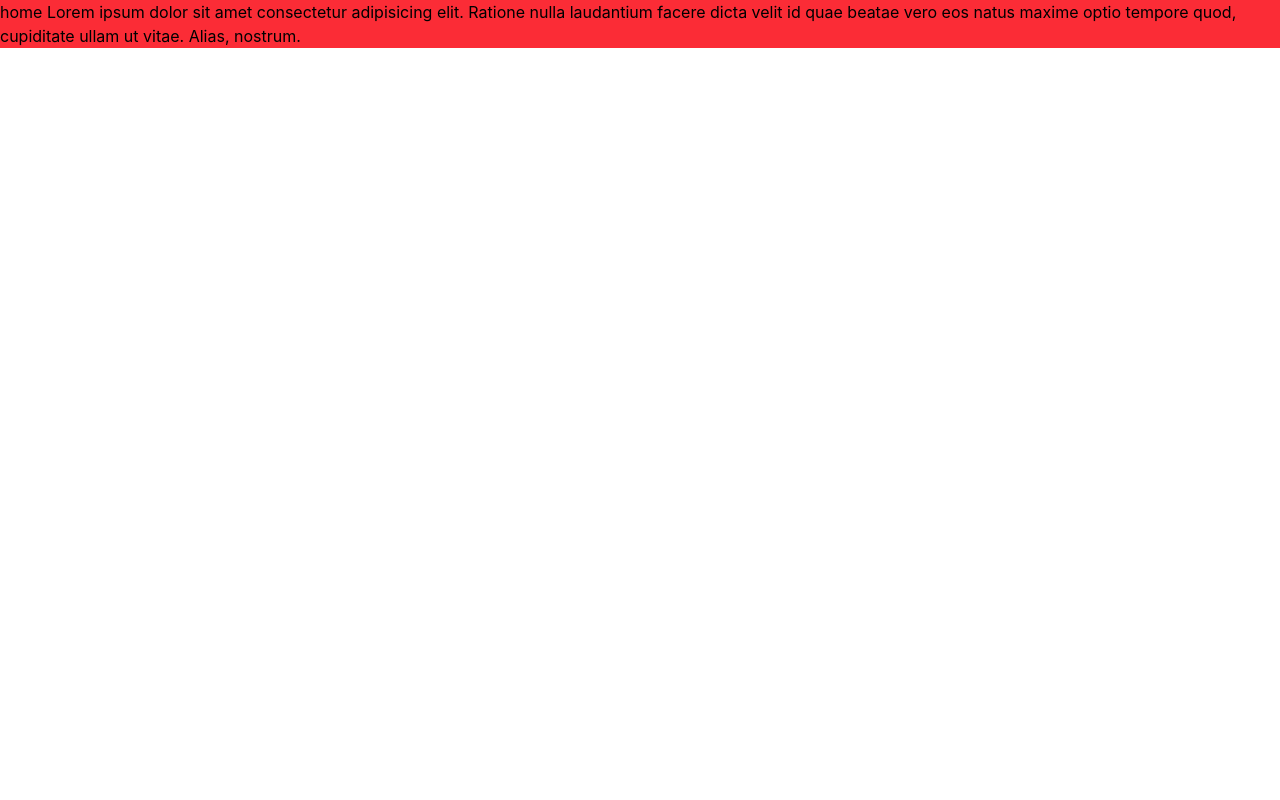
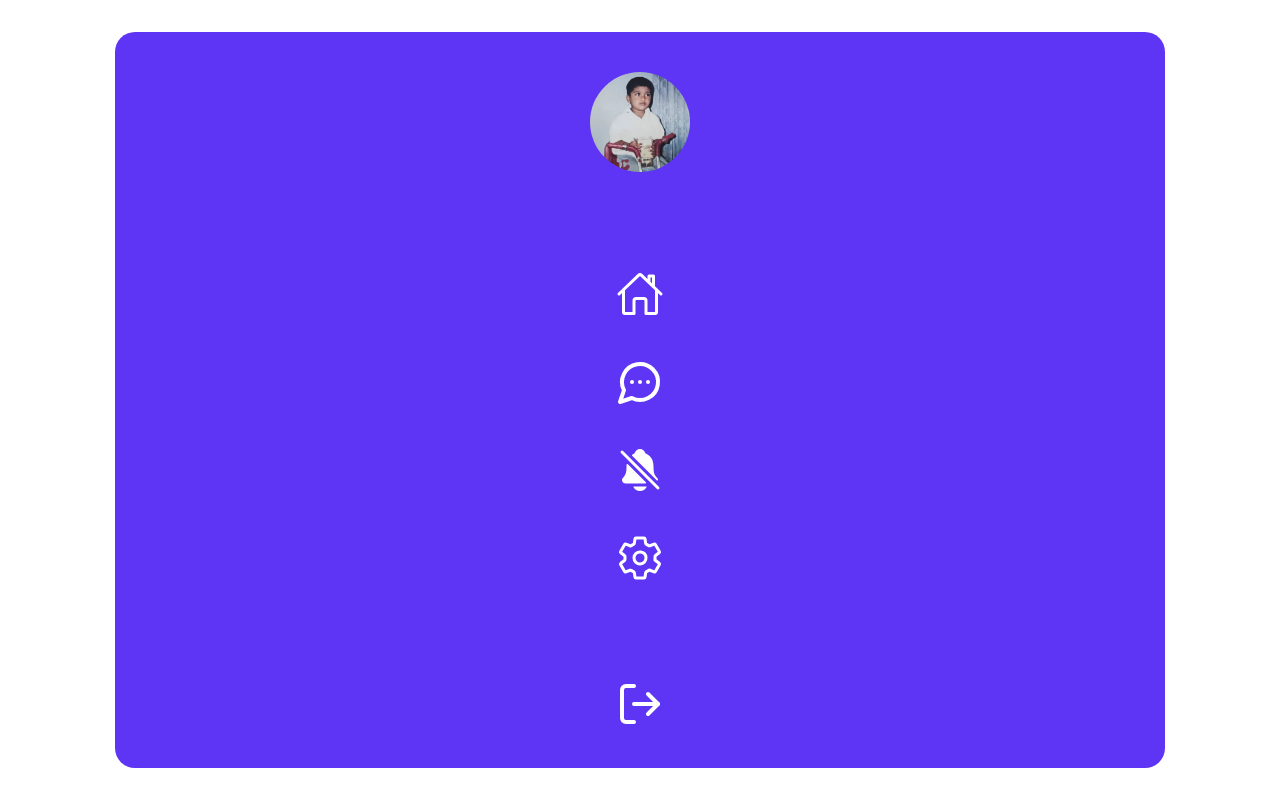
Before and after one commit to bijoysahadev/linkUp, a React (Vite) app: page /Home in a window 1280 px wide. Built offline with nearby package versions, Linux system fonts and the light colour scheme.

Commit message:
feat:added route to different pages and desgin

```diff
--- a/src/App.jsx
+++ b/src/App.jsx
@@ -6,6 +6,10 @@ import {
 import Home from "./Pages/Home";
 import Login from "./Pages/Login";
 import Regestration from "./Pages/Regestration";
+import Setting from './Pages/Setting'
+import Message from './Pages/Message'
+import NotificationPage from "./Pages/NotificationPage";
+import Rootlayout from './Layouts/RootLayouts'
 const router = createBrowserRouter(
   createRoutesFromElements(
   <>
@@ -21,7 +25,12 @@ const router = createBrowserRouter(
       path="/Regestration"
       element={<Regestration />}>
 </Route>
+  <Route path="/" element={<Rootlayout/>} >
+     <Route path="/Setting" element={<Setting/>} ></Route>
 
+ <Route path="/Message" element={<Message/>} ></Route>
+ <Route path="/NotificationPage" element={<NotificationPage/>} ></Route>
+  </Route>
   </>
   )
 );
--- /dev/null
+++ b/src/Componets/Sidebar.jsx
@@ -0,0 +1,35 @@
+import React from 'react'
+import Profile from '../assets/Profile.jpg';
+import { IoHomeOutline } from "react-icons/io5";
+import Image from './Image';
+import { LuMessageCircleMore } from "react-icons/lu";
+import { IoNotificationsOff } from "react-icons/io5";
+import { IoSettingsOutline } from "react-icons/io5";
+import { LuLogOut } from "react-icons/lu";
+const Sidebar = () => {
+  return (
+    <div className='w-full h-screen flex justify-center items-center ' >
+      <div className='bg-[#5F35F5] w-[82%] h-[92%]   rounded-[20px] flex flex-col items-center justify-between py-10'  >
+        <div className='w-25 h-25 rounded-full' >
+          <Image   src={Profile} className={`w-full h-full rounded-full`} /> </div>
+        <div  className=''   >
+          <ul className='flex flex-col gap-y-10 '   >
+            <li>  <IoHomeOutline  className='text-5xl   text-white' /></li>
+            <li>  <LuMessageCircleMore className='text-5xl text-white '  /></li>
+            <li> <IoNotificationsOff  className='text-5xl  text-white'  /> </li>
+            <li>  <IoSettingsOutline className='text-5xl text-white '  />   </li>
+
+          </ul>
+        </div>
+        <div>
+          <ul>
+            <li><LuLogOut  className='text-5xl text-white' /></li>
+          </ul>
+        </div>
+
+      </div>
+    </div>
+  )
+}
+
+export default Sidebar
--- /dev/null
+++ b/src/Layouts/RootLayouts.jsx
@@ -0,0 +1,25 @@
+import React from 'react'
+import { Outlet } from 'react-router-dom'
+import Grid from '@mui/material/Grid';
+import Sidebar from '../Componets/Sidebar';
+const RootLayouts = () => {
+  return (
+    <div>
+      {/* <Outlet/> */}
+        <Grid container spacing={2}>
+        <Grid size={2}>
+         <Sidebar/>
+        </Grid>
+
+        <Grid size={10}>
+         <Outlet/>
+        </Grid>
+
+
+
+      </Grid>
+    </div>
+  )
+}
+
+export default RootLayouts
--- a/src/Pages/Home.jsx
+++ b/src/Pages/Home.jsx
@@ -1,10 +1,11 @@
 import React from 'react'
+import Sidebar from '../Componets/Sidebar'
 
 const Home = () => {
   return (
-    <div className='bg-red-500'>
-      home
-      Lorem ipsum dolor sit amet consectetur adipisicing elit. Ratione nulla laudantium facere dicta velit id quae beatae vero eos natus maxime optio tempore quod, cupiditate ullam ut vitae. Alias, nostrum.
+    <div >
+
+      <Sidebar/>
     </div>
   )
 }
--- /dev/null
+++ b/src/Pages/Message.jsx
@@ -0,0 +1,9 @@
+import React from 'react'
+
+const Message = () => {
+  return (
+    <div>Message</div>
+  )
+}
+
+export default Message
--- /dev/null
+++ b/src/Pages/NotificationPage.jsx
@@ -0,0 +1,9 @@
+import React from 'react'
+
+const NotificationPage = () => {
+  return (
+    <div>NotificationPage</div>
+  )
+}
+
+export default NotificationPage
--- /dev/null
+++ b/src/Pages/Setting.jsx
@@ -0,0 +1,9 @@
+import React from 'react'
+
+const Setting = () => {
+  return (
+    <div>Setting</div>
+  )
+}
+
+export default Setting
```
Also changed, not shown: src/assets/Profile.jpg (added).
